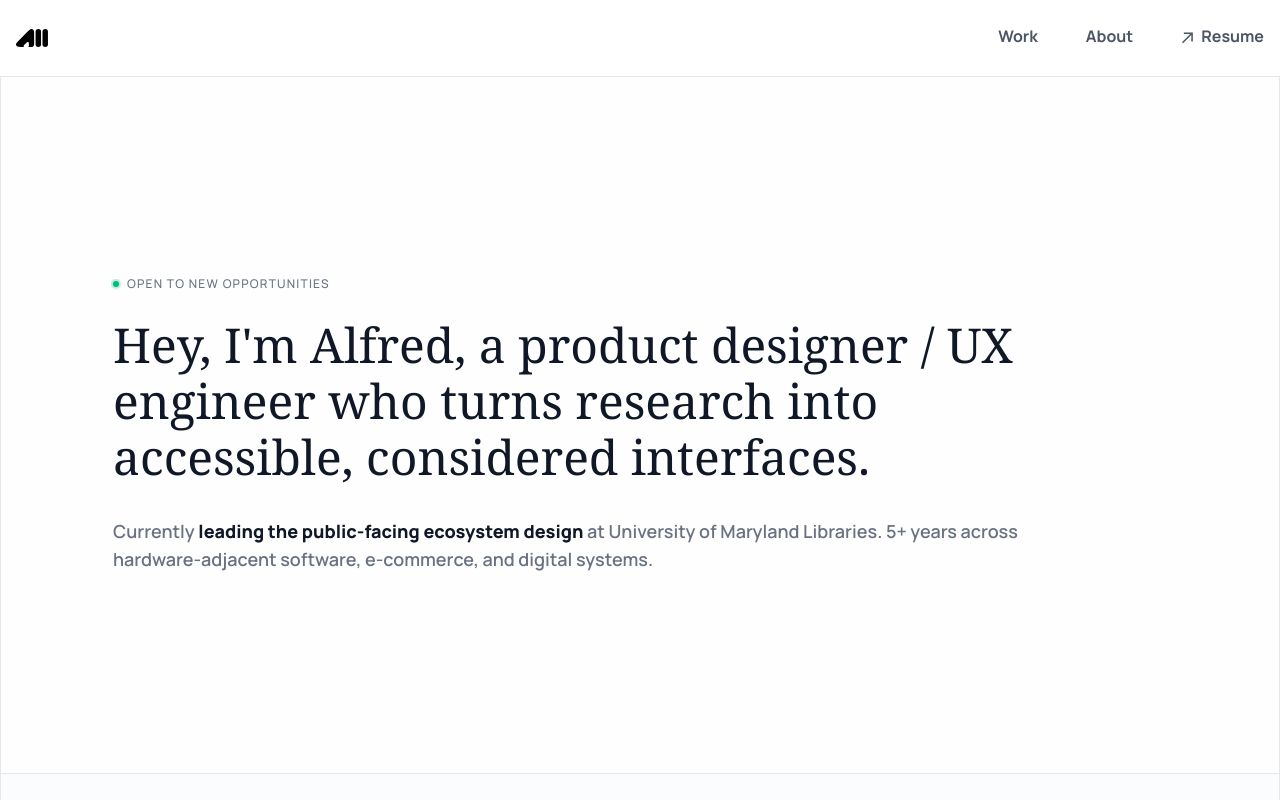
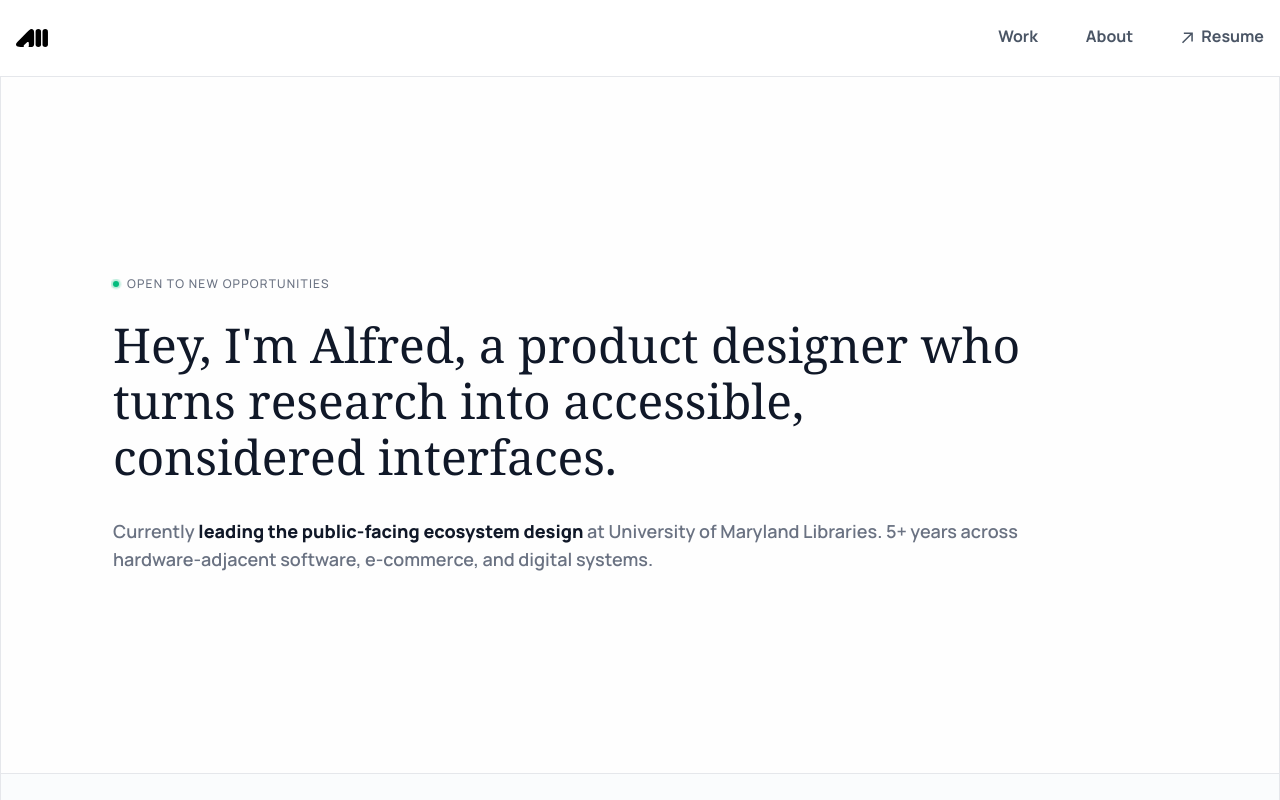
Before and after one commit to alfjrl/portfolio, a Next.js app: page / in a window 1280 px wide. Shown: the top 800 px of the page. Built offline with nearby package versions, Linux system fonts and the light colour scheme.

Commit message:
Remove 'UX engineer' from introduction

```diff
--- a/app/page.tsx
+++ b/app/page.tsx
@@ -42,7 +42,7 @@ export default function Page() {
             className="text-3xl md:text-5xl md:pl-24 md:pr-60 font-serif mb-8 text-gray-900 md:leading-[3.5rem] animate-blur-in"
             style={{ animationDelay: "0.1s" }}
           >
-            Hey, I'm Alfred, a product designer / UX engineer who turns
+            Hey, I'm Alfred, a product designer who turns
             research into accessible, considered interfaces.
           </h1>
           {/* description */}
```
